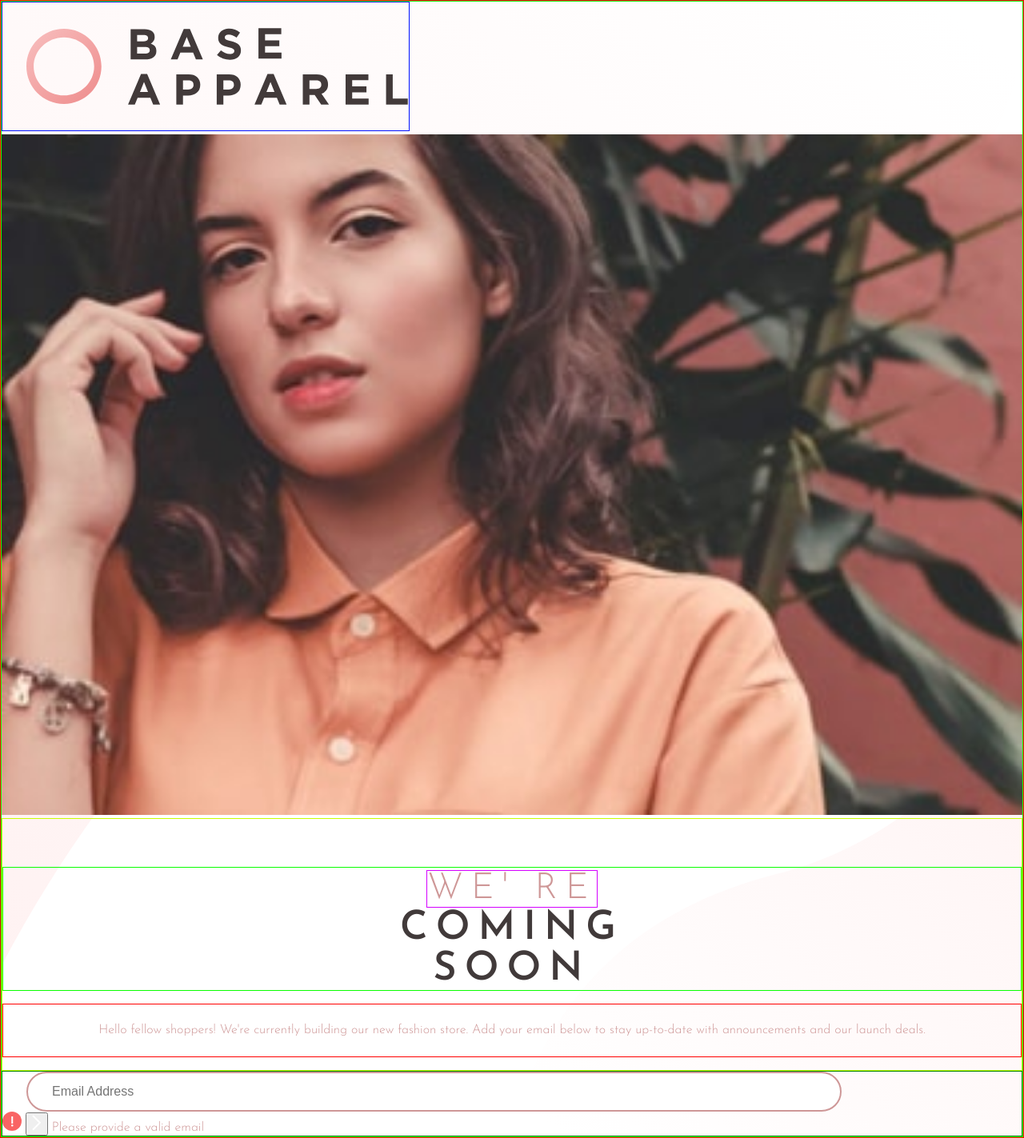
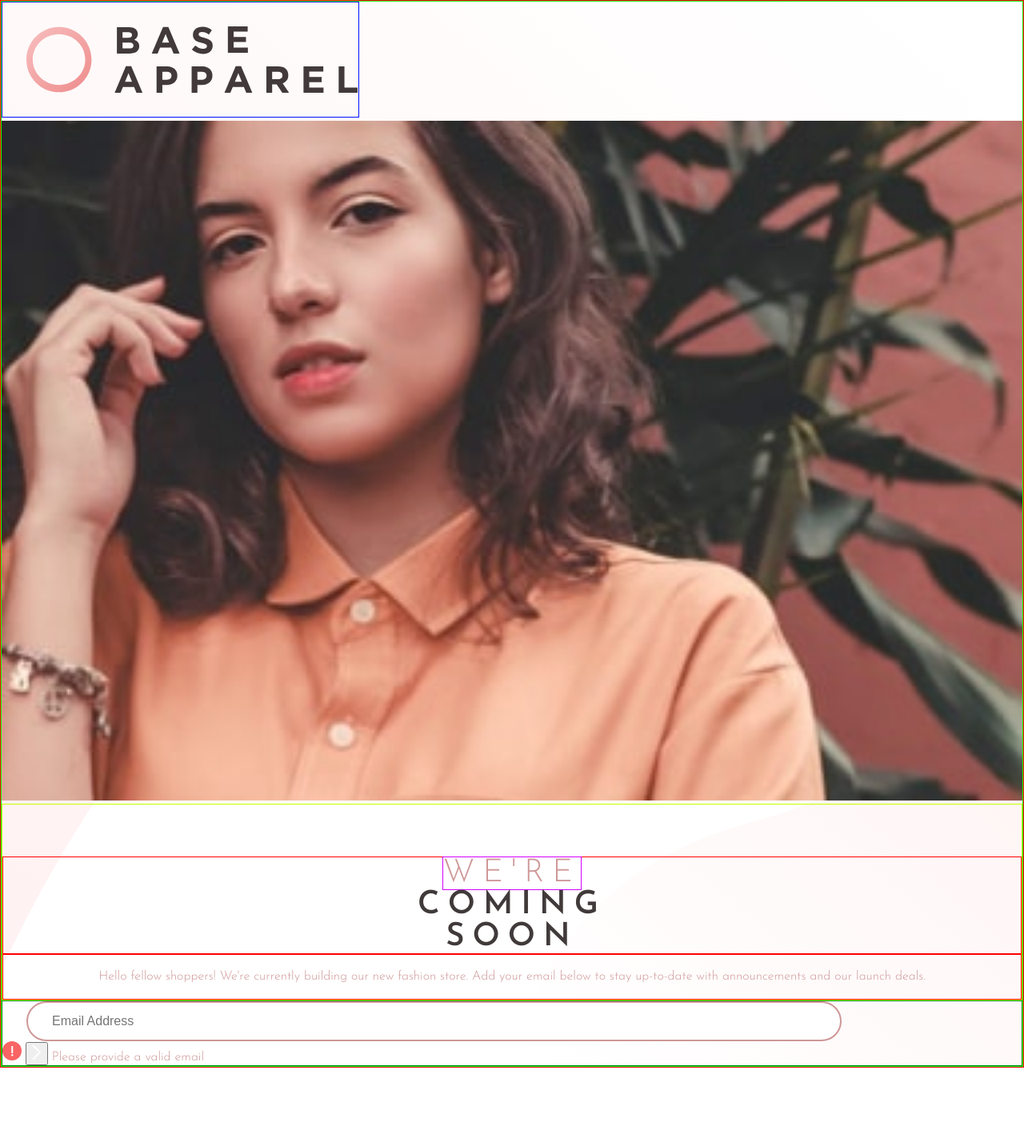
Before and after one commit to Padinjavier/4-Apparel-page, a plain HTML site: page index.html in a window 1280 px wide. Shown: the whole page at 80% size. After the commit the page ends 1335 px from the top, so only its background shows below. Drawn offline with Linux system fonts and the light colour scheme.

Commit message:
mejorado

```diff
--- a/assent/css/main.css
+++ b/assent/css/main.css
@@ -32,8 +32,8 @@ body{
     border: 1px solid rgb(21, 255, 0);
 }
 .logo{
-    padding: 30px 0px 30px 30px;
-    width: 40%;
+    padding: 28px 0px 28px 30px;
+    width: 35%;
     border: 1px solid rgb(0, 17, 255);
 }
 .mobile{
@@ -44,21 +44,21 @@ body{
     border: 1px solid rgb(200, 255, 0);
 }
 .card-title{
-    font-size: 50px;
+    font-size: 40px;
     text-transform: uppercase;
     letter-spacing: 10px;
     color: var(--Dark-Grayish-Red);
-    margin: 60px 0px auto;
-    border: 1px solid rgb(9, 255, 0);
+    margin: 65px 0px auto;
+    border: 1px solid rgb(255, 0, 0);
 }
 .card-title span{
     font-weight: 100;
     color: var(--Desaturated-Red);
-    font-size: 45px;
     border: 1px solid rgb(212, 0, 255);
 }
 .card-info{
-    padding: 20px 25px;
+    margin: 0px auto;
+    padding: 15px 25px;
     line-height: 25px;
     border: 1px solid rgb(255, 0, 0);
 }
```
Also changed, not shown: index.html (+1 -1 lines), bg-pattern-desktop.svg (deleted).
